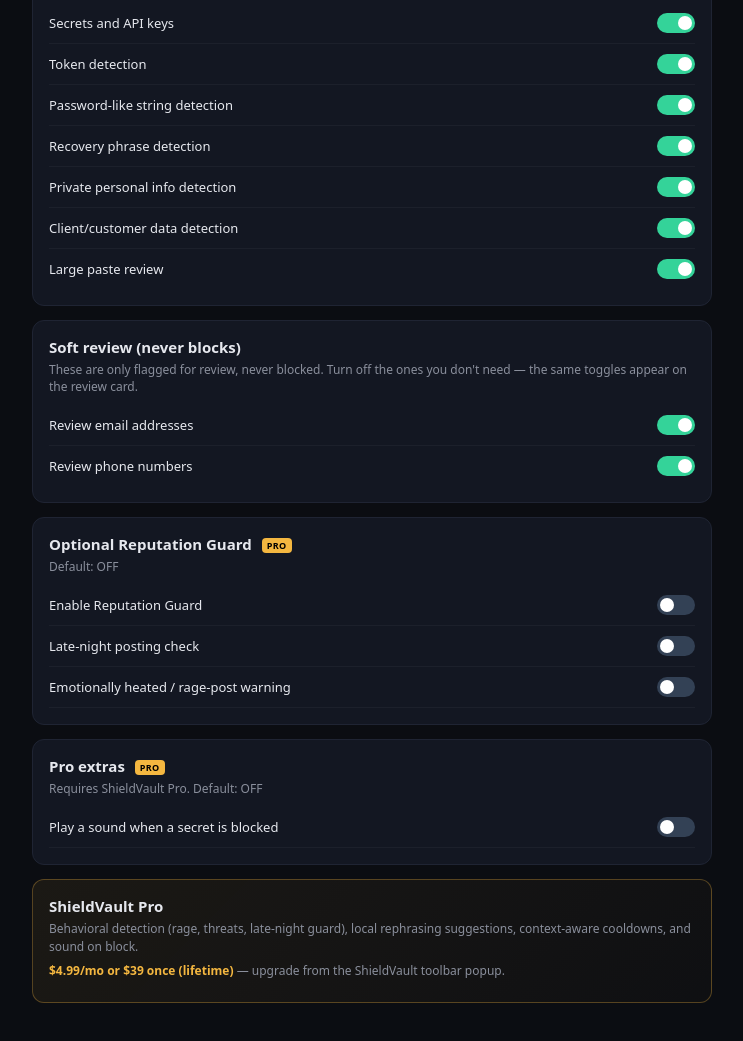
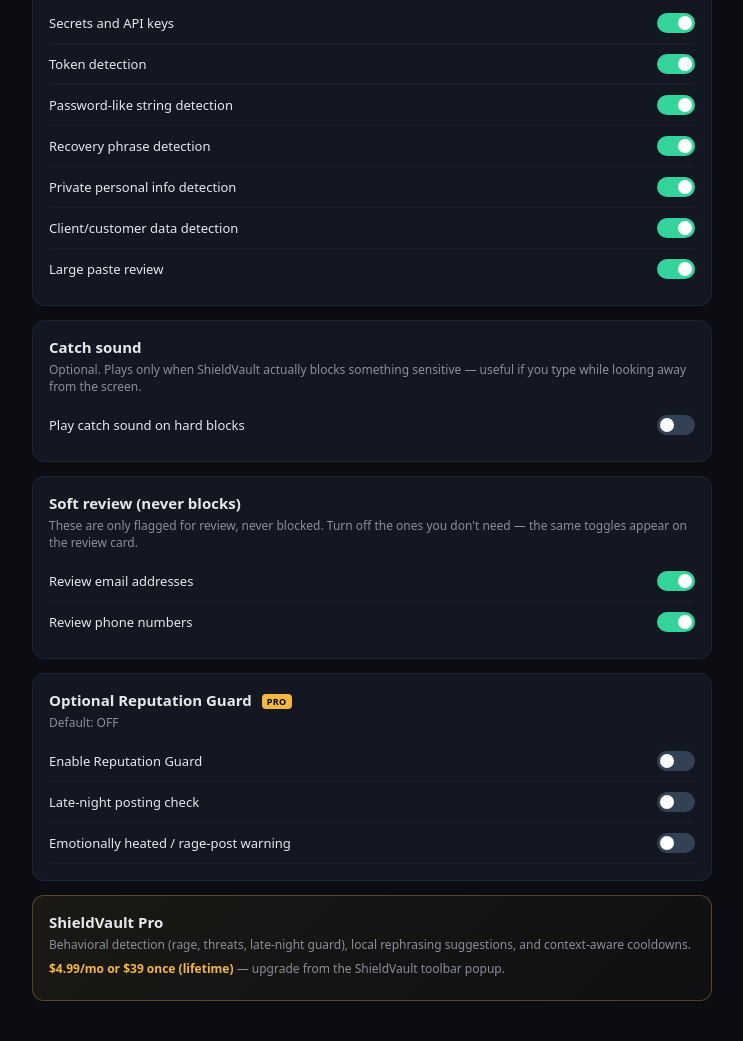
Before and after one commit to jeffsvendsonjr-jpg/shieldvault-code, a browser extension: page settings.html in a window 1280 px wide. Shown: the part 175-1216 px from the top of the page, without its empty margins (268-1011 px from the left). Drawn offline with Linux system fonts and the light colour scheme.

Commit message:
Reframe catch sound as a core accessibility safety option

```diff
--- a/settings.html
+++ b/settings.html
@@ -70,6 +70,12 @@
     </section>
 
     <section class="panel">
+      <h2>Catch sound</h2>
+      <p class="hint">Optional. Plays only when ShieldVault actually blocks something sensitive — useful if you type while looking away from the screen.</p>
+      <div class="row"><span class="label">Play catch sound on hard blocks</span><label class="toggle"><input id="soundOnBlock" type="checkbox"><span class="slider"></span></label></div>
+    </section>
+
+    <section class="panel">
       <h2>Soft review (never blocks)</h2>
       <p class="hint">These are only flagged for review, never blocked. Turn off the ones you don't need — the same toggles appear on the review card.</p>
       <div class="row"><span class="label">Review email addresses</span><label class="toggle"><input id="emailReviewGuard" type="checkbox"><span class="slider"></span></label></div>
@@ -85,16 +91,9 @@
       <p class="pro-note" id="reputation-pro-note">These checks run with ShieldVault Pro. Your toggle is saved — it activates the moment you upgrade from the toolbar popup.</p>
     </section>
 
-    <section class="panel">
-      <h2>Pro extras <span class="pro-chip">PRO</span></h2>
-      <p class="hint">Requires ShieldVault Pro. Default: OFF</p>
-      <div class="row"><span class="label">Play a sound when a secret is blocked</span><label class="toggle"><input id="soundOnBlock" type="checkbox"><span class="slider"></span></label></div>
-      <p class="pro-note" id="sound-pro-note">Sound on block runs with ShieldVault Pro. Your toggle is saved — it activates the moment you upgrade from the toolbar popup.</p>
-    </section>
-
     <section class="panel upsell" id="pro-upsell" style="display: none;">
       <h2>ShieldVault Pro</h2>
-      <p>Behavioral detection (rage, threats, late-night guard), local rephrasing suggestions, context-aware cooldowns, and sound on block.</p>
+      <p>Behavioral detection (rage, threats, late-night guard), local rephrasing suggestions, and context-aware cooldowns.</p>
       <p><span class="price">$4.99/mo or $39 once (lifetime)</span> &mdash; upgrade from the ShieldVault toolbar popup.</p>
     </section>
 
```
